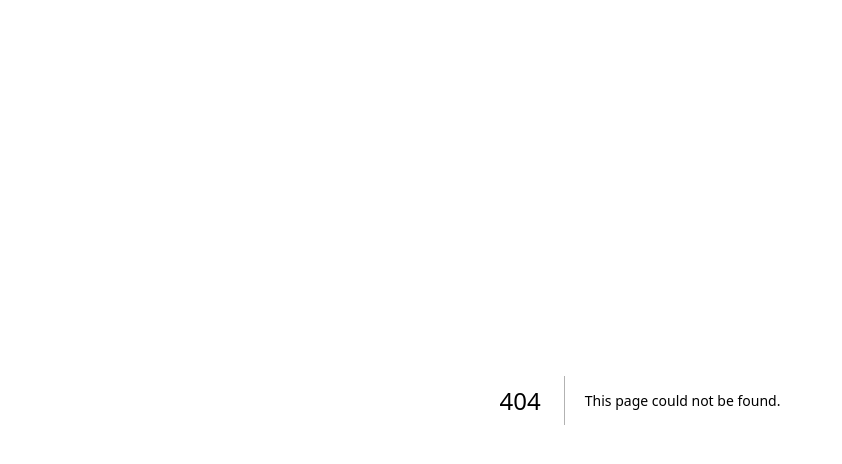
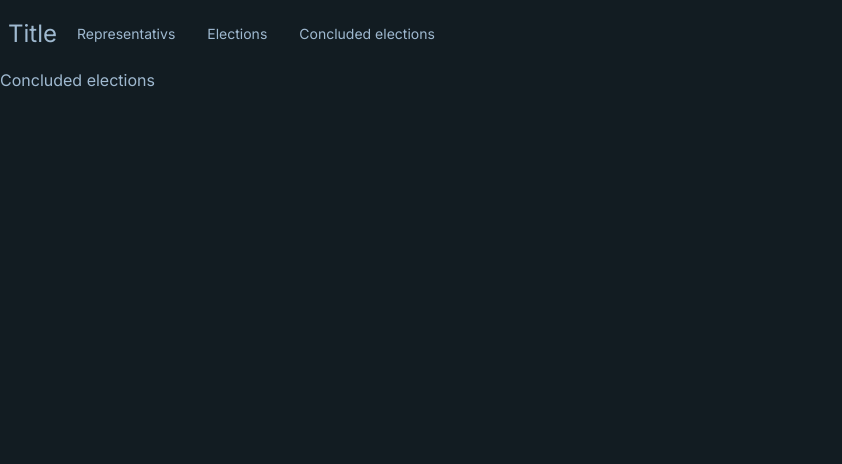
Before and after one commit to martensoderlind/Final-weekend-assignment, a Next.js app: page /concluded-elections in a window 1280 px wide. Before the commit this address had no page. Shown: the top 464 px of the page, without its empty margins (0-842 px from the left). Built offline with nearby package versions, Linux system fonts and the light colour scheme.

Commit message:
added routes for the three pages

```diff
--- /dev/null
+++ b/src/app/(main)/concluded-elections/page.tsx
@@ -0,0 +1,3 @@
+export default function page() {
+  return <div>Concluded elections</div>;
+}
--- /dev/null
+++ b/src/app/(main)/elections/page.tsx
@@ -0,0 +1,3 @@
+export default function page() {
+  return <div>Election</div>;
+}
--- /dev/null
+++ b/src/app/(main)/representativs/page.tsx
@@ -0,0 +1,3 @@
+export default function Page() {
+  return <div>representativs</div>;
+}
--- a/src/app/page.tsx
+++ b/src/app/page.tsx
@@ -1,7 +1,9 @@
+import Link from "next/link";
+
 export default function Home() {
   return (
     <div>
-      <p>final project</p>
+      <Link href="\representativs\">Welcome to the app</Link>
     </div>
   );
 }
```
Also changed, not shown: src/app/(main)/layout.tsx (renamed from src/app/(main)/representativs/layout.tsx).
